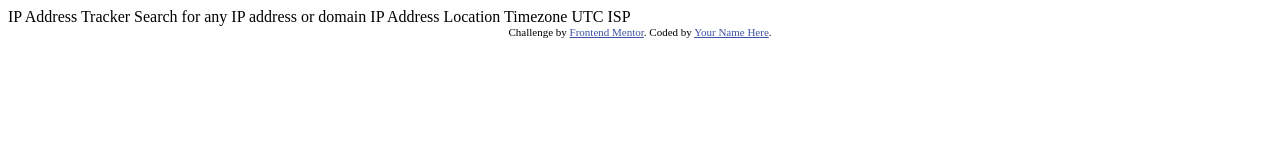
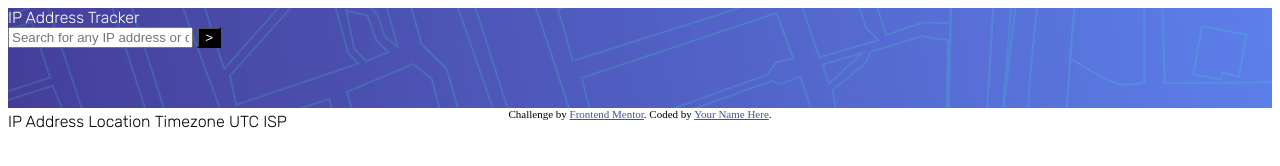
Before and after one commit to Ruok27/IP-Address-Tracker-Frameworkless, a plain HTML site: page index.html in a window 1280 px wide. Drawn offline with Linux system fonts and the light colour scheme.

Commit message:
very basic html structure

```diff
--- a/index.html
+++ b/index.html
@@ -1,34 +1,77 @@
 <!DOCTYPE html>
 <html lang="en">
+
 <head>
   <meta charset="UTF-8">
-  <meta name="viewport" content="width=device-width, initial-scale=1.0"> <!-- displays site properly based on user's device -->
+  <meta name="viewport" content="width=device-width, initial-scale=1.0">
+  <!-- displays site properly based on user's device -->
 
   <link rel="icon" type="image/png" sizes="32x32" href="./images/favicon-32x32.png">
+  <link rel="stylesheet" href="style.css">
+  <link rel="preconnect" href="https://fonts.gstatic.com">
+<link href="https://fonts.googleapis.com/css2?family=Rubik:wght@300&display=swap" rel="stylesheet">
 
   <title>Frontend Mentor | IP Address Tracker</title>
 
   <!-- Feel free to remove these styles or customise in your own stylesheet 👍 -->
   <style>
-    .attribution { font-size: 11px; text-align: center; }
-    .attribution a { color: hsl(228, 45%, 44%); }
+    .attribution {
+      font-size: 11px;
+      text-align: center;
+    }
+
+    .attribution a {
+      color: hsl(228, 45%, 44%);
+    }
   </style>
 </head>
+
 <body>
+  <div class="container">
+    <div class="header">
 
-  IP Address Tracker
+      <div id="searchbar">
+        IP Address Tracker
+        <!-- searchbar here -->
 
-  Search for any IP address or domain
+        <div class="search-container">
+            <form action="/action_page.php">
+              <input type="text" placeholder="Search for any IP address or domain" name="search">
+              <button type="submit">></button>
+            </form>
+          </div>
+      </div>
 
-  IP Address
-  Location
-  Timezone
-    UTC <!-- add offset value dynamically using the API -->
-  ISP
+
+      <div id=refcard>
+        <div id="IP" class="label">
+          IP Address
+        </div>
+        <div id="Location" class="label">
+          Location
+        </div>
+          <div id="timezone" class="label">
+            Timezone
+
+            UTC
+            <!-- add offset value dynamically using the API -->
+          </div>
+          <div id="ISP" class="label">
+            ISP
+          </div>
+        </div>
+      </div>
+
+      <div class="map">
+      </div>
+
+    </div>
+  </div>
 
   <div class="attribution">
     Challenge by <a href="https://www.frontendmentor.io?ref=challenge" target="_blank">Frontend Mentor</a>.
     Coded by <a href="#">Your Name Here</a>.
   </div>
 </body>
+
 </html>
--- /dev/null
+++ b/style.css
@@ -0,0 +1,41 @@
+.container{
+    font-family: 'Rubik', sans-serif;
+
+}
+
+#searchbar{
+    color: white;
+    display: inline-block;
+    border-radius: 25px;
+
+
+    }
+.search-container{
+    border-radius: 25px;
+
+}
+button{
+
+    color: white;
+    background-color: black;
+}
+
+.header{
+background-image: url("images/pattern-bg.png");
+background-color: blue;
+height: 100px;
+}
+
+
+.label{
+
+    display: inline-block;
+}
+
+#refcard{
+
+position: fixed;
+background: white;
+margin-top: 5%;
+border-radius: 25px;
+}
```
